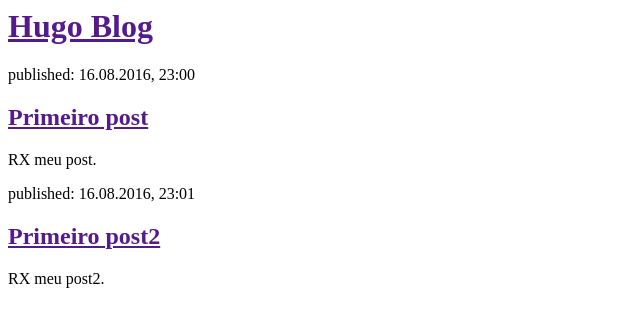
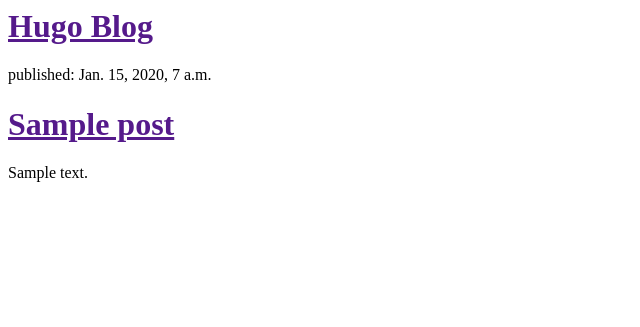
Before and after one commit to hugonxc/first-blog, a Django app: template mysite/blog/templates/blog/post_list.html in a window 1280 px wide. Shown: the top 327 px of the page, without its empty margins (0-640 px from the left). Run offline with Django 3.2, Linux system fonts and the light colour scheme; the template is opened without the code that fills it: values that come from a table or form of the project are taken from there, others are empty; tables that the repository leaves empty hold one stand-in row (values such as "Sample post").

Commit message:
Added views inside the site

```diff
--- a/mysite/blog/templates/blog/post_list.html
+++ b/mysite/blog/templates/blog/post_list.html
@@ -7,16 +7,12 @@
             <h1><a href="">Hugo Blog</a></h1>
         </div>
 
-        <div>
-            <p>published: 16.08.2016, 23:00</p>
-            <h2><a href="">Primeiro post</a></h2>
-            <p>RX meu post.</p>
-        </div>
-
-        <div>
-            <p>published: 16.08.2016, 23:01</p>
-            <h2><a href="">Primeiro post2</a></h2>
-            <p>RX meu post2.</p>
-        </div>
+        {% for post in posts %}
+          <div>
+            <p>published: {{ post.published_date }}</p>
+            <h1><a href="">{{ post.title }}</a></h1>
+              <p>{{ post.text|linebreaksbr }}</p>
+          </div>
+        {% endfor %}
     </body>
 </html>
--- a/mysite/blog/views.py
+++ b/mysite/blog/views.py
@@ -1,4 +1,7 @@
 from django.shortcuts import render
+from .models import Post
+from django.utils import timezone
 
 def post_list(request):
-    return render(request, 'blog/post_list.html',{})
+    posts = Post.objects.filter(published_date__lte = timezone.now()).order_by('published_date')
+    return render(request, 'blog/post_list.html',{'posts': posts})
```
